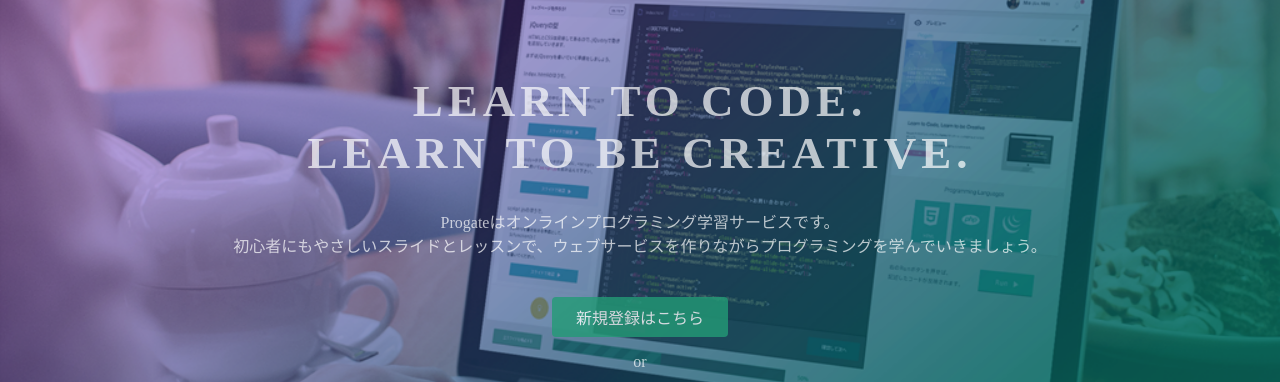
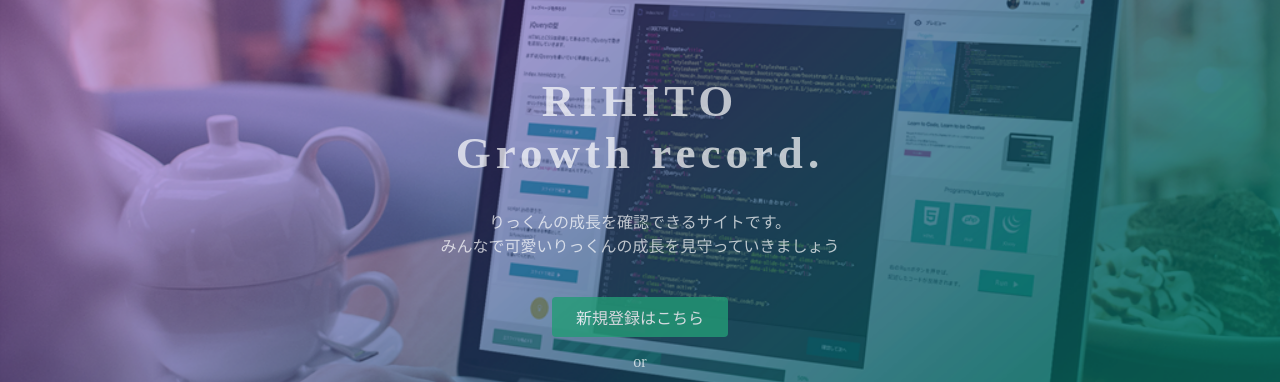
Before and after one commit to yasuworkhome/yasuworkhome.github.io, a plain HTML site: page index.html in a window 1280 px wide. Shown: the part 135-517 px from the top of the page. Drawn offline with Linux system fonts and the light colour scheme.

Commit message:
Update index.html

```diff
--- a/index.html
+++ b/index.html
@@ -23,8 +23,8 @@
   </header>
   <div class="top-wrapper">
     <div class="container">
-      <h1>LEARN TO CODE.<br>LEARN TO BE CREATIVE.</h1>
-      <p>Progateはオンラインプログラミング学習サービスです。<br>初心者にもやさしいスライドとレッスンで、ウェブサービスを作りながらプログラミングを学んでいきましょう。</p>
+      <h1>RIHITO<br>Growth record.</h1>
+      <p>りっくんの成長を確認できるサイトです。<br>みんなで可愛いりっくんの成長を見守っていきましょう</p>
       <div class="btn-wrapper">
         <a href="#" class="btn signup">新規登録はこちら</a>
         <p>or</p>
```
